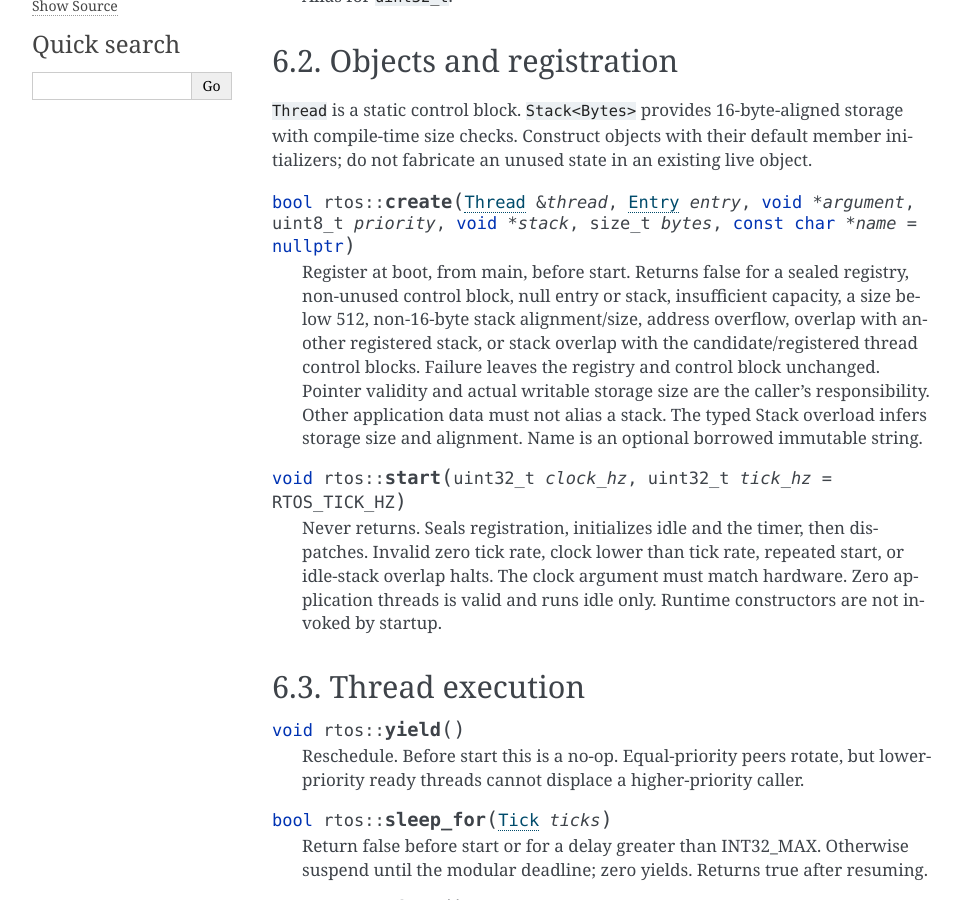
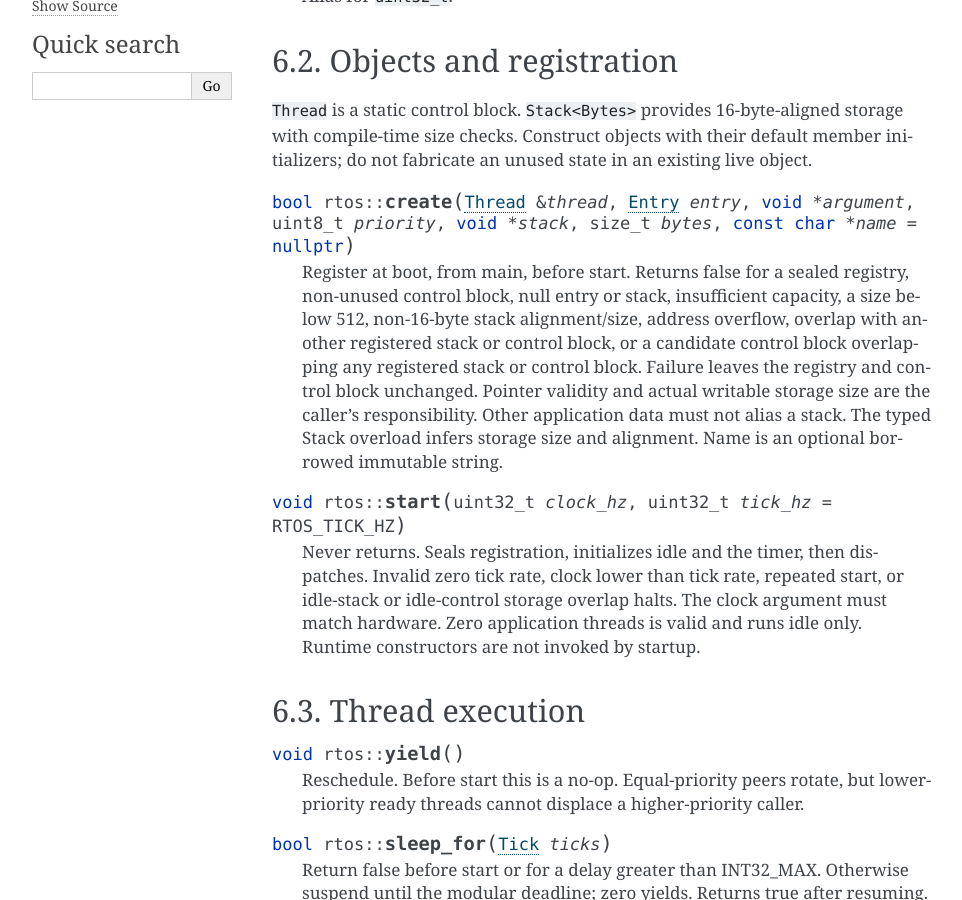
Before and after one commit to jeffadickson/rtos, a Sphinx documentation site: the page built from docs/api.rst, in a window 1280 px wide and 900 px high, scrolled down 608 px. Shown: the whole window, without its empty margins (148-1110 px from the left). Built offline with Sphinx 7.4.7, drawn with Linux system fonts in a browser that asks for light colours.

Commit message:
Correctness 001-025: reject all registered storage conflicts

```diff
--- a/docs/api.rst
+++ b/docs/api.rst
@@ -40,8 +40,9 @@ member initializers; do not fabricate an unused state in an existing live object
    Register at boot, from main, before start. Returns false for a sealed registry,
    non-unused control block, null entry or stack, insufficient capacity, a size
    below 512, non-16-byte stack alignment/size, address overflow, overlap with
-   another registered stack, or stack overlap with the candidate/registered
-   thread control blocks. Failure leaves the registry and control block unchanged.
+   another registered stack or control block, or a candidate control block
+   overlapping any registered stack or control block. Failure leaves the
+   registry and control block unchanged.
    Pointer validity and actual writable storage size are the caller's responsibility.
    Other application data must not alias a stack. The typed Stack overload
    infers storage size and alignment. Name is an optional borrowed immutable string.
@@ -50,7 +51,7 @@ member initializers; do not fabricate an unused state in an existing live object
 
    Never returns. Seals registration, initializes idle and the timer, then dispatches.
    Invalid zero tick rate, clock lower than tick rate, repeated start, or idle-stack
-   overlap halts. The clock argument must match hardware. Zero application threads
+   or idle-control storage overlap halts. The clock argument must match hardware. Zero application threads
    is valid and runs idle only. Runtime constructors are not invoked by startup.
 
 Thread execution
--- a/docs/index.rst
+++ b/docs/index.rst
@@ -26,6 +26,7 @@ worst-case execution time, or hardware validation.
    sync-iterations
    synchronization
    simplicity-iterations
+   correctness-iterations
    verification
    reviews
    validation
```
Also changed, not shown: docs/correctness-iterations.rst (added, +37 -0 lines), 4 other files.
